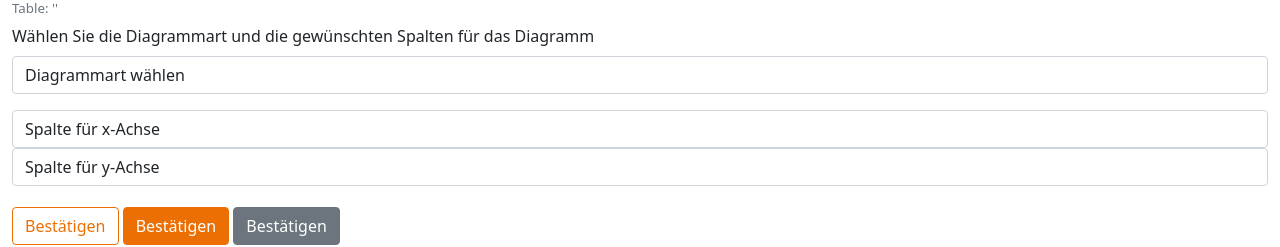
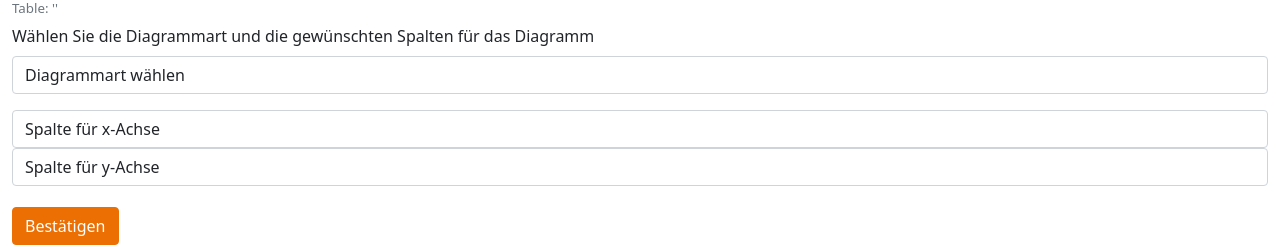
Before and after one commit to JonasHasslauer/webanwendung-data-analytics-plattform, a Flask app: template src/templates/detailseite.html in a window 1280 px wide. Shown: the part 102-349 px from the top of the page. Run offline with Flask 2, Linux system fonts and the light colour scheme; the template is opened without the code that fills it, so the values that code supplies are empty; parts of the project's set-up code (start-up, migrations or seed data) failed here and were passed over; some libraries are stand-ins or nearby versions.

Commit message:
Bild wird immer wieder gelöscht, Detailseite Design fertig

```diff
--- a/src/app.py
+++ b/src/app.py
@@ -2,6 +2,7 @@ import sqlite3
 
 import pandas as pd
 from flask import Flask, render_template, request, session, redirect, url_for
+import os
 
 from src.DatabaseUser import DatabaseUser
 from src.DatabaseFile import DatabaseFile
@@ -220,7 +221,7 @@ def detailseite(table):
                 ax = df.plot.line(x=xAchse, y=yAchse).get_figure()
                 ax.savefig('static/name.png')
                 currentDataDF.to_html(header="true", table_id="table")
-                return render_template("detailseite.html", Liste=my_list, ListeY=ListeInt, table=table)
+                return render_template("detailseite.html", Liste=my_list, ListeY=ListeInt, table=table, tablename=table)
             elif diagrammart == "Wordcloud":
                 xAchse = request.form.get("xAchse")
                 yAchse = request.form.get("yAchse")
@@ -234,6 +235,7 @@ def detailseite(table):
         else:
             command = "SELECT * FROM " + table
             df = pd.read_sql_query(command, databaseObject.connection)
+            os.remove('static/name.png')
             ListeInt = df.select_dtypes(include=np.number).columns.values.tolist()
             my_list = df.columns.values.tolist()  # erstellt Liste aus column names für Dropdowns (höchstens 15)
             currentDataDF.to_html(header="true", table_id="table")
--- a/src/templates/detailseite.html
+++ b/src/templates/detailseite.html
@@ -1,5 +1,3 @@
-
-
 <!DOCTYPE html>
 <html lang="en">
 <head>
@@ -38,12 +36,12 @@
                 </div>
                 <div class="offcanvas-body">
                     <ul class="navbar-nav justify-content flex-grow-1 pe-3">
+
                         <li class="nav-item">
-                            <a class="nav-link active" aria-current="page" href="#">Home</a>
-                        </li>
-                        <li class="nav-item">
-                             <form method="post" action="/uebersichtsseite" >
-                                <button class="btn btn-secondary" type="submit" name="uebersichtsseite" value="uebersichtsseite">Übersichtsseite</button>
+                            <form method="post" action="/uebersichtsseite">
+                                <button class="btn btn-secondary" type="submit" name="uebersichtsseite"
+                                        value="uebersichtsseite">Übersichtsseite
+                                </button>
                             </form>
                         </li>
                         <li class="nav-item">
@@ -63,13 +61,14 @@
 
 <div class="container mw-100">
     <h2 style="font-weight: bold">Detailseite</h2>
-    <h4 style="font-weight: lighter; font-size: smaller; color: #6c757d" >Table: '{{tablename}}'</h4>
+    <h4 style="font-weight: lighter; font-size: smaller; color: #6c757d">Table: '{{tablename}}'</h4>
     <!--Überschrift "Sie befinden <Sich..."-->
 
 
     <form method="POST" action="{{ url_for('detailseite', table=table) }}">
         <p>
-            <label for="diagrammart" class="form-label" style="font-weight: lighter">Wählen Sie die Diagrammart und die gewünschten Spalten für das Diagramm</label>
+            <label for="diagrammart" class="form-label" style="font-weight: lighter">Wählen Sie die Diagrammart und die
+                gewünschten Spalten für das Diagramm</label>
             <select class="form-control" name="diagrammart" id=diagrammart>
                 <option value="" selected disabled hidden>Diagrammart wählen</option>
                 <option value="Balkendiagramm">Balkendiagramm</option>
@@ -92,17 +91,18 @@
                 {% endfor %}}
             </select>
         </p>
-        <button class="btn btn-secondary" style="background-color: #ffffff; color: #ec6f04;  border-color: #ec6f04; margin-top: 5px; margin-bottom: 5px" type="sumbit">Bestätigen</button>
-        <button class="btn btn-secondary" style="background-color: #ec6f04; color: #ffffff;  border-color: #ec6f04; margin-top: 5px; margin-bottom: 5px" type="sumbit">Bestätigen</button>
-        <button class="btn btn-secondary" " type="sumbit">Bestätigen</button>
+
+        <button class="btn btn-secondary"
+                style="background-color: #ec6f04; color: #ffffff;  border-color: #ec6f04; margin-top: 5px; margin-bottom: 5px"
+                type="sumbit">Bestätigen
+        </button>
+
 
     </form>
 
 
-
-
-
-    <img src="{{ url_for('static', filename='name.png') }}" class="rounded mx-auto d-block" width="880" height="660" alt="Bild kann nicht angezeigt werden">
+    <img src="{{ url_for('static', filename='name.png') }}" class="rounded mx-auto d-block" width="880" height="660"
+         alt="Es wurde noch kein Diagramm erstellt, oder es kann nicht angezeigt werden">
 </div>
 
 
```
Also changed, not shown: src/Datenbank/my_logins4.db.
